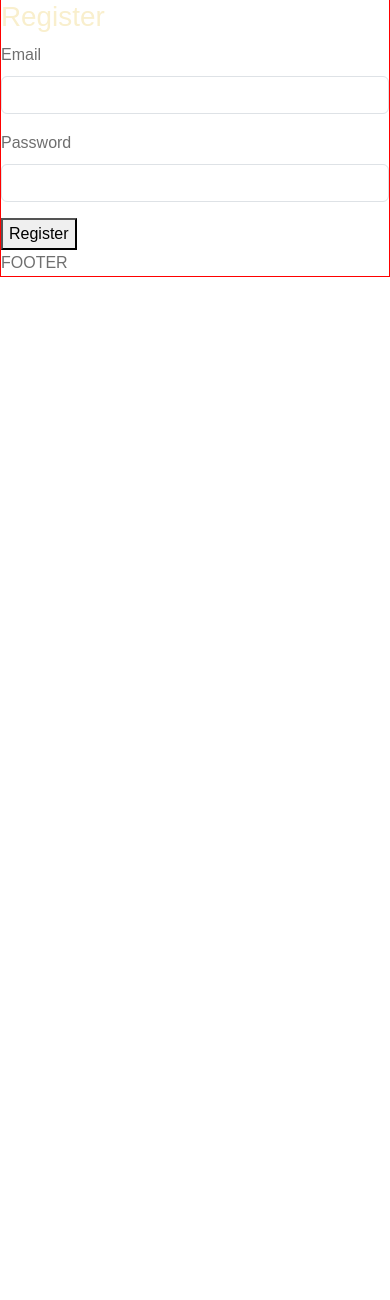
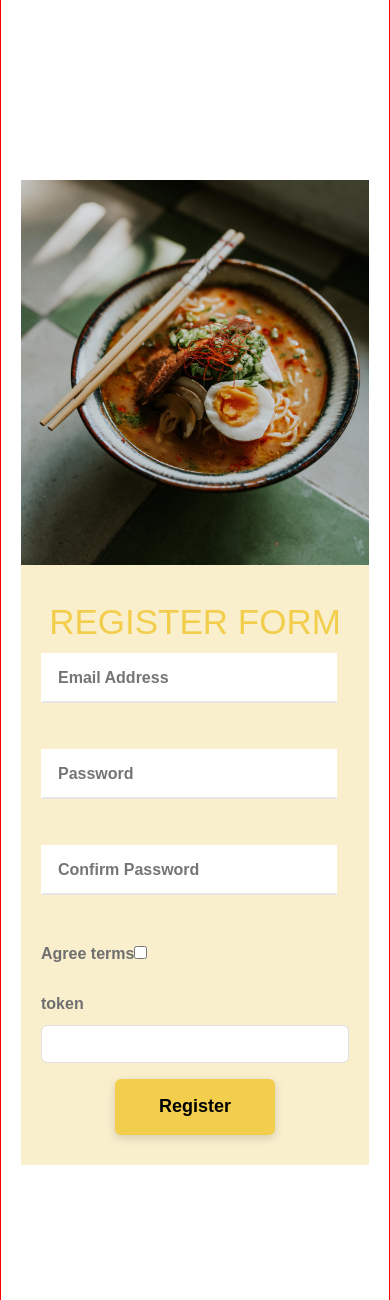
Before and after one commit to Marikita1007/Umami_3wa, a Symfony app: template templates/registration/register.html.twig in a window 390 px wide. Shown: the part 253-1553 px from the top of the page. Before the commit the page ends 530 px from the top, so only its background shows below. Run offline with Twig, Linux system fonts and the light colour scheme; the template is opened without the code that fills it, so the values that code supplies are empty; form fields are guessed from the names that the template uses; style sheets or scripts are compiled from the project's sources; some libraries are stand-ins or nearby versions.

Commit message:
#UMAMI-2_create_responsive_login_register_form : Created login Register form

```diff
--- a/assets/styles/card.scss
+++ b/assets/styles/components/card.scss
@@ -1,6 +1,5 @@
-@import 'base';
+@import '../base';
 
-/* Define a card class for reusability */
 .card-component {
   border-radius: 5px;
   box-shadow: 0 4px 8px 0 rgba(0, 0, 0, 0.2);
--- /dev/null
+++ b/assets/styles/components/form.scss
@@ -0,0 +1,161 @@
+@import '../base';
+
+.page-content {
+  align-items: center;
+  display: flex;
+  display: -webkit-flex;
+  justify-content: center;
+
+  .form-content {
+    background-color: $umami-yellow;
+    display: flex;
+    font-weight: 700;
+    margin: 180px 0;
+    position: relative;
+    width: 968px;
+
+    .form-detail {
+      padding: 30px 40px;
+      position: relative;
+      width: 100%;
+
+      div[role="alert"] {
+        color: red;
+      }
+
+      .btn-form, p {
+        display: flex;
+        justify-content: center;
+      }
+
+      p {
+        justify-content: space-evenly;
+        margin-top: 25px;
+
+        a {
+          cursor: pointer;
+          display: flex;
+          font-family: $umami-font-family, sans-serif;
+          font-size: 15px;
+          font-weight: 700;
+          justify-content: center;
+          padding: 10px;
+          width: 100px;
+          background: $umami-yellow-dark;
+          border: none;
+          border-radius: 6px;
+          box-shadow: 0px 3px 10px 0px rgba(0, 0, 0, 0.15);
+
+          &:hover {
+            background: lighten($umami-yellow-dark, 10%); /* Slightly lighter color on hover */
+          }
+        }
+      }
+
+      .btn-form button{
+        cursor: pointer;
+        font-family: $umami-font-family, sans-serif;
+        font-size: 18px;
+        font-weight: 700;
+        padding: 13px;
+        width: 160px;
+        background: $umami-yellow-dark;
+        border: none;
+        border-radius: 6px;
+        box-shadow: 0px 3px 10px 0px rgba(0, 0, 0, 0.15);
+
+        &:hover {
+          background: lighten($umami-yellow-dark, 10%); /* Slightly lighter color on hover */
+        }
+
+      }
+
+      h2 {
+        font-size: 35px;
+        margin-bottom: 10px;//MARIKA NEED TO EDIT THIS Depends on screens
+        padding: 6px 0 0;
+        position: relative;
+        text-align: center;
+      }
+
+      //Error messages
+      ul > li {
+        list-style-type: none;
+        color: red;
+      }
+
+      .input-text {
+        border: 2px solid transparent;
+        border-bottom: 2px solid #e5e5e5;
+        color: $umami-grey;
+        font-size: 16px;
+        font-weight: 700;
+        margin-bottom: 30px;
+        outline: none;
+        padding: 10px 15px;
+        width: 92%;
+
+        &:focus {
+          border-bottom: 2px solid $umami-yellow-dark;
+        }
+      }
+    }
+
+    .form-left {
+      img {
+        width: 100%;
+      }
+      width: 100%;
+    }
+
+    .visually-hidden {
+      height: 1px;
+      left: -999em;
+      overflow: hidden;
+      position: absolute;
+      width: 1px;
+    }
+  }
+
+  @media screen and (max-width: 575px) {
+    .form-detail .input-text {
+      width: 89%;
+    }
+  }
+
+  @media screen and (max-width: 767px) {
+    .form-detail .input-text {
+      width: 94%;
+    }
+
+    .form-content {
+
+      .form-detail {
+        background-color: $umami-yellow;
+        padding: 30px 20px 30px 20px;
+        width: auto;
+      }
+
+      .form-left img {
+        width: 100%;
+      }
+
+      flex-direction: column;
+      margin: 180px 20px;
+    }
+  }
+
+  @media screen and (max-width: 991px) {
+    .form-content {
+      .form-detail .input-text {
+        width: 96%;
+      }
+      .form-left img {
+        width: 100%;
+      }
+
+      flex-direction: column;
+      margin: 180px 20px;
+    }
+  }
+}
--- a/assets/styles/home.scss
+++ b/assets/styles/home.scss
@@ -1,5 +1,5 @@
 @import 'base';
-@import 'card'; // Import the card component styles
+@import 'components/card'; // Import the card component styles
 
 body[data-route="home"] {
   .home-section {
--- a/src/Controller/RegistrationController.php
+++ b/src/Controller/RegistrationController.php
@@ -42,7 +42,7 @@ class RegistrationController extends AbstractController
                 )
             );
 
-            // 4) save the User!
+            // 4) save the User
             $entityManager = $this->getDoctrine()->getManager();
             $entityManager->persist($user);
             $entityManager->flush();
--- a/templates/base.html.twig
+++ b/templates/base.html.twig
@@ -13,6 +13,7 @@
         <link rel="stylesheet" href="{{ asset('build/home-styles.css') }}">
         <link rel="stylesheet" href="{{ asset('build/categories.css') }}">
         <link rel="stylesheet" href="{{ asset('build/card.css') }}">
+        <link rel="stylesheet" href="{{ asset('build/form.css') }}">
         <link rel="stylesheet" href="{{ asset('fonts/fontawesome-free-6.4.2-web/css/all.css') }}" title="Font Awesome Icons">
 
         {% block stylesheets %}
--- a/templates/registration/register.html.twig
+++ b/templates/registration/register.html.twig
@@ -1,16 +1,61 @@
 {% extends 'base.html.twig' %}
 
-{% block title %}Register{% endblock %}
+{% block title %}Register Form{% endblock %}
 
 {% block body %}
     <section class="registration-section">
-        <h1>Register</h1>
-        <form method="post">
-            {{ form_row(registrationForm.email) }}
-            {{ form_row(registrationForm.plainPassword, {
-                label: 'Password'
-            }) }}
-            <button type="submit">Register</button>
-        </form>
+        <div class="page-content">
+            <div class="form-content">
+                <div class="form-left">
+                    <img src="{{ asset('images/ramen.jpg') }}" alt="Registration Form Image">
+                </div>
+                <form class="form-detail" action="#" method="post">
+                    <h2>Register Form</h2>
+
+                    {{ form_row(registrationForm.email, {
+                        label: 'Email Address',
+                        label_attr: { class: 'visually-hidden' },
+                        attr: {
+                            class: 'input-text',
+                            placeholder: 'Email Address',
+                            required: 'required',
+                        }
+                    }) }}
+
+                    {{ form_row(registrationForm.plainPassword, {
+                        label: 'Password',
+                        label_attr: { class: 'visually-hidden' },
+                        attr: {
+                            class: 'input-text',
+                            placeholder: 'Password',
+                            required: 'required'
+                        }
+                    }) }}
+
+                    {{ form_row(registrationForm.confirmPassword, {
+                        label: 'Confirm Password',
+                        label_attr: { class: 'visually-hidden' },
+                        attr: {
+                            class: 'input-text',
+                            placeholder: 'Confirm Password',
+                            required: 'required'
+                        }
+                    }) }}
+
+                    {# Check box for the term agreement #}
+                    {{ form_row(registrationForm.agreeTerms) }}
+
+                    {# Create valid CSRF token #}
+                    {{ form_row(registrationForm._token) }}
+
+                    {# form_rest renders all fields that have not yet been rendered for the given form #}
+                    {{ form_rest(registrationForm) }}
+                    <div class="btn-form">
+                        <button type="submit" name="register" class="register">Register</button>
+                    </div>
+                </form>
+            </div>
+        </div>
     </section>
+
 {% endblock %}
--- a/webpack.config.js
+++ b/webpack.config.js
@@ -27,7 +27,8 @@ Encore
     .addStyleEntry('header-styles', './assets/styles/header.scss')
     .addStyleEntry('home-styles', './assets/styles/home.scss')
     .addStyleEntry('categories', './assets/styles/categories.scss')
-    .addStyleEntry('card', './assets/styles/card.scss')
+    .addStyleEntry('card', './assets/styles/components/card.scss')
+    .addStyleEntry('form', './assets/styles/components/form.scss')
 
     // Added bootstrap CSS
     .addStyleEntry('bootstrap-css', './node_modules/bootstrap/dist/css/bootstrap.css')
```
Also changed, not shown: src/Form/RegistrationFormType.php (+23 -11 lines), templates/security/security.html.twig (+57 -16 lines), public/images/cheers.jpg (added), public/images/ramen.jpg (added).
